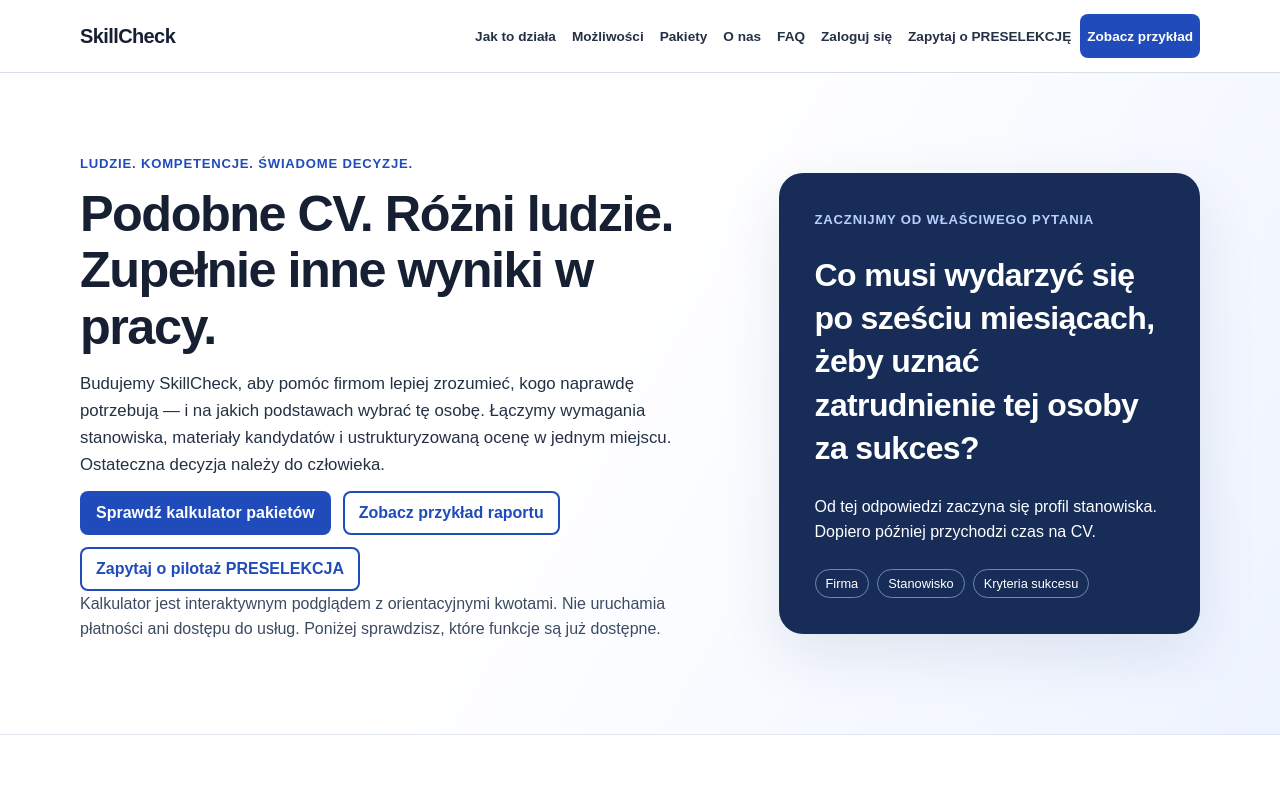
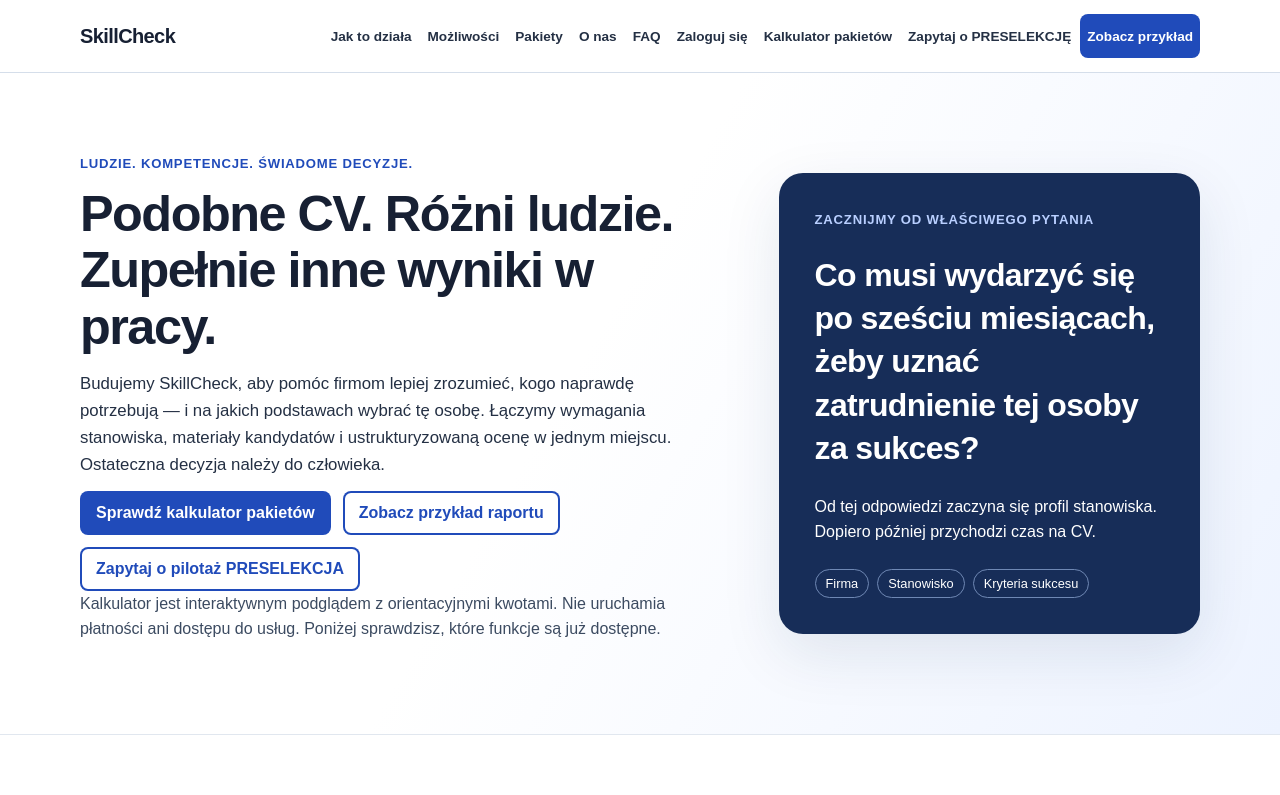
Before and after one commit to krzysztofsyska/skillcheck-core, a Next.js app: page / in a window 1280 px wide. Shown: the top 795 px of the page. Built offline with nearby package versions, Linux system fonts and the light colour scheme.

Commit message:
feat(preview): connect calculator from marketing and verify public demo routes

```diff
--- a/app/components/marketing/site-header.tsx
+++ b/app/components/marketing/site-header.tsx
@@ -6,6 +6,7 @@
 const mobileLinks = [
   ...sectionLinks,
   { href: "/login", label: "Zaloguj się" },
+  { href: "/kalkulator", label: "Kalkulator pakietów" },
   { href: "/preselekcja", label: "Zapytaj o PRESELEKCJĘ" },
   { href: "/demo", label: "Zobacz przykład", variant: "primary" as const },
 ];
@@ -24,6 +25,7 @@
               </Link>
             ))}
             <Link href="/login" className={styles.loginLink}>Zaloguj się</Link>
+            <Link href="/kalkulator" className={styles.navLink}>Kalkulator pakietów</Link>
             <Link href="/preselekcja" className={styles.navLink}>Zapytaj o PRESELEKCJĘ</Link>
             <Link href="/demo" className={styles.primary}>Zobacz przykład</Link>
           </nav>
```
